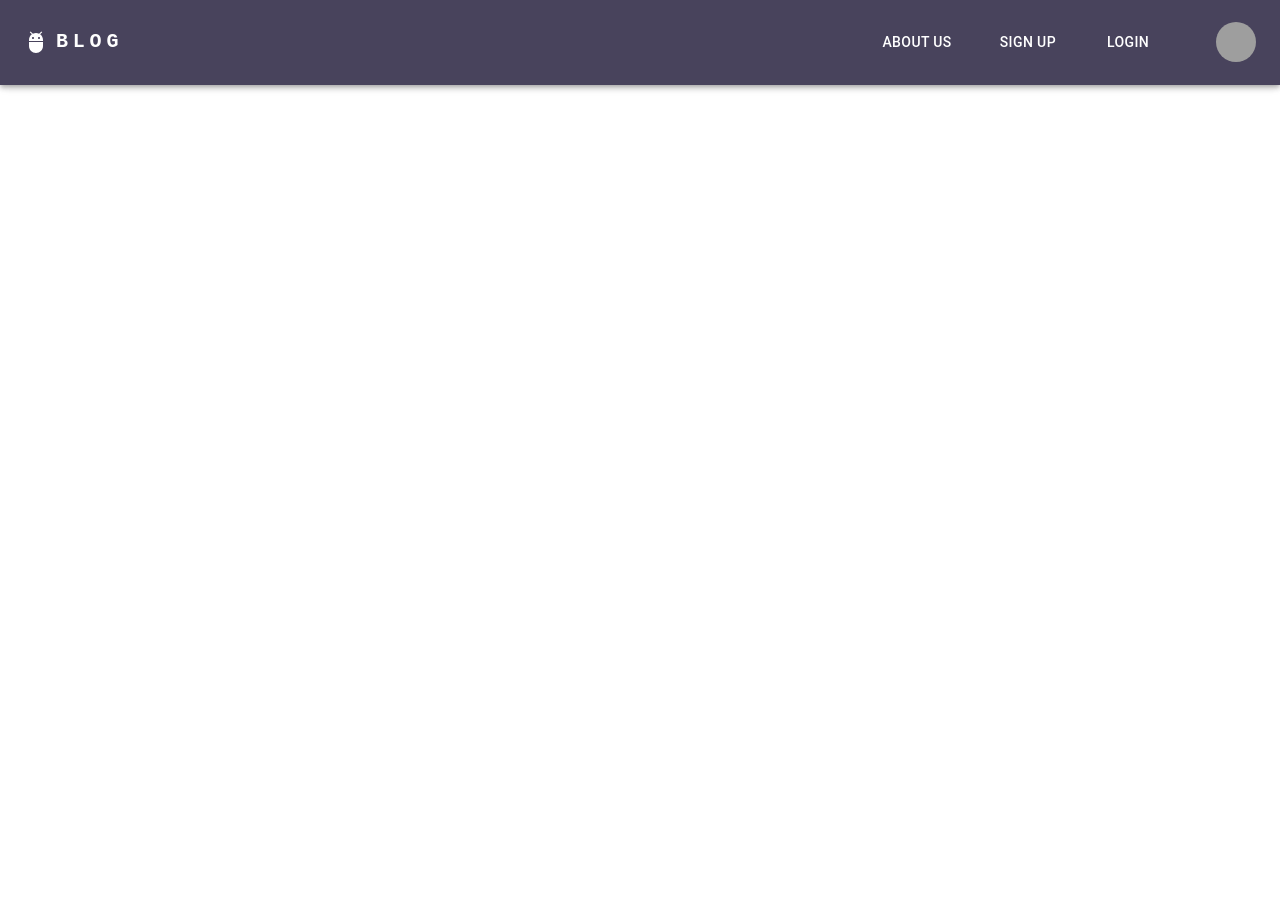
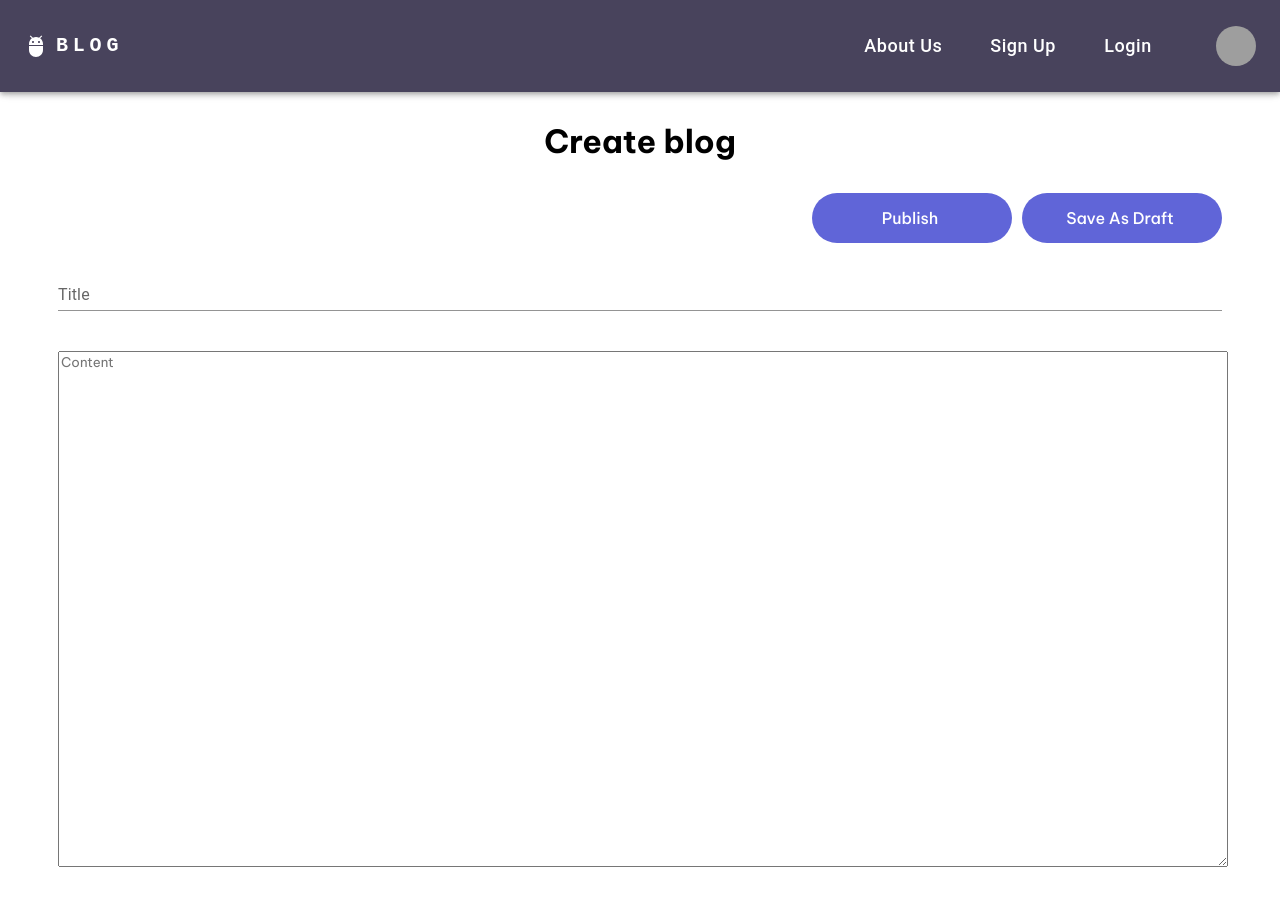
Before and after one commit to Poorva5/LetsWrite-Frontend, a React (Create React App) app: page /create-blog in a window 1280 px wide. Before the commit the page ends 800 px from the top, so only its background shows below. Built offline with nearby package versions, Linux system fonts and the light colour scheme; grey boxes are pictures that could not be loaded.

Commit message:
Added Create blog component

```diff
--- a/package.json
+++ b/package.json
@@ -6,6 +6,8 @@
     "@emotion/react": "^11.10.5",
     "@emotion/styled": "^11.10.5",
     "@hookform/resolvers": "^2.9.10",
+    "@material-ui/core": "^5.0.0-beta.5",
+    "@mui/icons-material": "^5.10.15",
     "@mui/material": "^5.10.14",
     "@reduxjs/toolkit": "^1.9.0",
     "@testing-library/jest-dom": "^5.16.5",
@@ -17,6 +19,7 @@
     "react-redux": "^8.0.5",
     "react-router-dom": "^6.4.3",
     "react-scripts": "5.0.1",
+    "react-select": "^5.6.1",
     "web-vitals": "^2.1.4",
     "yup": "^0.32.11"
   },
--- a/public/index.html
+++ b/public/index.html
@@ -1,20 +1,24 @@
 <!DOCTYPE html>
 <html lang="en">
+
 <head>
   <meta charset="utf-8" />
   <link rel="icon" href="%PUBLIC_URL%/favicon.ico" />
   <meta name="viewport" content="width=device-width, initial-scale=1" />
   <meta name="theme-color" content="#000000" />
-    <meta
-      name="description"
-      content="Web site created using create-react-app"
-    />
+  <meta name="description" content="Web site created using create-react-app" />
+  <link rel="preconnect" href="https://fonts.googleapis.com">
+  <link rel="preconnect" href="https://fonts.gstatic.com" crossorigin>
+  <link href="https://fonts.googleapis.com/css2?family=Be+Vietnam+Pro:wght@400;500;600;700;800&display=swap"
+    rel="stylesheet">
   <link rel="apple-touch-icon" href="%PUBLIC_URL%/logo192.png" />
   <link rel="manifest" href="%PUBLIC_URL%/manifest.json" />
   <title>React App</title>
 </head>
+
 <body>
   <noscript>You need to enable JavaScript to run this app.</noscript>
   <div id="root"></div>
 </body>
+
 </html>
--- a/src/App.css
+++ b/src/App.css
@@ -1,3 +1,7 @@
+* {
+  font-family: 'Be Vietnam Pro', sans-serif;
+}
+
 .App {
   text-align: center;
 }
@@ -32,6 +36,7 @@
   from {
     transform: rotate(0deg);
   }
+
   to {
     transform: rotate(360deg);
   }
--- a/src/App.js
+++ b/src/App.js
@@ -2,8 +2,9 @@ import './App.css';
 import store from './store/store'
 import { Provider } from 'react-redux';
 import { BrowserRouter, Routes, Route } from 'react-router-dom';
-import Login from './Pages/Login';
 import Header from './Components/Header/Header';
+import Blog from './Pages/Blog/Blog';
+
 
 function App() {
   return (
@@ -13,7 +14,7 @@ function App() {
           <Header />
           <Routes>
             <Route path="/"></Route>
-            <Route path="/login" element={<Login />}></Route>
+            <Route path="/create-blog" element={<Blog />}></Route>
           </Routes>
         </BrowserRouter>
       </Provider>
--- /dev/null
+++ b/src/Components/Blog/CreateBlogForm.js
@@ -0,0 +1,80 @@
+import { useForm, Controller } from "react-hook-form";
+import TextField from '@mui/material/TextField';
+import { styled } from "@mui/material";
+import TextareaAutosize from '@mui/material/TextareaAutosize';
+
+const StyledForm = styled('form')(({ theme, color = "#6065D8" }) => ({
+    display: 'flex',
+    flexDirection: 'column',
+    width: '100%',
+    margin: 'auto',
+}));
+
+const StyledInputDiv = styled('div')(({ theme, color = "#6065D8" }) => ({
+    margin: '20px auto',
+    width: '100%'
+}));
+
+
+const StyledButton = styled('button')(({ theme, color = "#6065D8" }) => ({
+    backgroundColor: color,
+    width: '200px',
+    height: 50,
+    borderRadius: '50px',
+    fontWeight: 500,
+    fontSize: '16px',
+    lineHeight: '24px',
+    color: '#FFFFFF',
+    border: 'none',
+    cursor: 'pointer',
+    marginTop: '10px',
+    alignItems: 'center',
+    paddingRight: '10px',
+    marginLeft: '10px'
+}));
+
+
+
+
+const BlogForm = () => {
+    const { control, handleSubmit } = useForm({
+        defaultValues: {
+            title: '',
+            content: '',
+        }
+    });
+    const onSubmit = data => console.log(data);
+
+    return (
+        <div style={{ marginTop: '100px', marginLeft: '50px', marginRight: '50px' }} >
+            <StyledForm onSubmit={handleSubmit(onSubmit)}>
+                <h1>Create blog</h1>
+                <div style={{ display: 'flex', justifyContent: 'flex-end', }}>
+                    <StyledButton type="submit">Publish</StyledButton>
+                    <StyledButton type="submit">Save As Draft</StyledButton>
+                </div>
+                <StyledInputDiv>
+                    <Controller
+                        name="title"
+                        control={control}
+                        render={({ field }) => <TextField id="standard-basic" label="Title" variant="standard" style={{ width: '100%' }} />}
+                    />
+                </StyledInputDiv>
+                <StyledInputDiv>
+                    <Controller
+                        name="content"
+                        control={control}
+                        render={({ field }) => <TextareaAutosize
+                            aria-label="empty textarea"
+                            minRows={30}
+                            placeholder="Content"
+                            style={{ width: '100%' }}
+                        />}
+                    />
+                </StyledInputDiv>
+            </StyledForm>
+        </div>
+    );
+};
+
+export default BlogForm;
--- a/src/Components/Header/Header.js
+++ b/src/Components/Header/Header.js
@@ -134,19 +134,19 @@ function ResponsiveAppBar() {
                     <Box sx={{ flexGrow: 1, justifyContent: 'flex-end', display: { xs: 'none', md: 'flex' } }}>
                         <Button
                             onClick={handleCloseNavMenu}
-                            sx={{ my: 3, mx: 2, color: 'white', display: 'block' }}
+                            sx={{ my: 3, mx: 2, color: 'white', display: 'block', textTransform: 'capitalize', fontSize: '18px' }}
                         >
                             About us
                         </Button>
                         <Button
                             onClick={handleSignUp}
-                            sx={{ my: 3, mx: 2, color: 'white', display: 'block' }}
+                            sx={{ my: 3, mx: 2, color: 'white', display: 'block', textTransform: 'capitalize', fontSize: '18px' }}
                         >
                             Sign up
                         </Button>
                         <Button
                             onClick={handleLogin}
-                            sx={{ my: 3, mx: 2, color: 'white', display: 'block' }}
+                            sx={{ my: 3, mx: 2, color: 'white', display: 'block', textTransform: 'capitalize', fontSize: '18px' }}
                         >
                             Login
                         </Button>
--- /dev/null
+++ b/src/Pages/Blog/Blog.js
@@ -0,0 +1,12 @@
+import BlogForm from "../../Components/Blog/CreateBlogForm";
+
+
+const Blog = () => {
+    return (
+        <div>
+            <BlogForm />
+        </div>
+    )
+}
+
+export default Blog;
--- /dev/null
+++ b/src/store/blog.js
@@ -0,0 +1,20 @@
+const { createSlice } = require("@reduxjs/toolkit");
+
+const blogSlice = createSlice({
+
+    name: 'blog',
+
+    initialState: [],
+
+    reducers: {
+
+        addBlog: (state, action) => {
+            state.push(action.payload)
+        }
+    }
+
+})
+
+export const { addBlog } = blogSlice.actions;
+
+export default blogSlice.reducer;
--- a/src/store/store.js
+++ b/src/store/store.js
@@ -1,5 +1,6 @@
 import { configureStore } from "@reduxjs/toolkit";
 import authReducer from './auth';
+import blogReducer from './blog';
 
 const store = configureStore(
     {
@@ -7,6 +8,8 @@ const store = configureStore(
 
             auth: authReducer,
 
+            blog: blogReducer,
+
 
         }
     }
```
Also changed, not shown: src/Components/Styled/StyledFormUtils.js (line endings or trailing spaces), 2 other files (tests, documents, lock files or other folders). Lines whose indentation alone changed are shown as unchanged.
